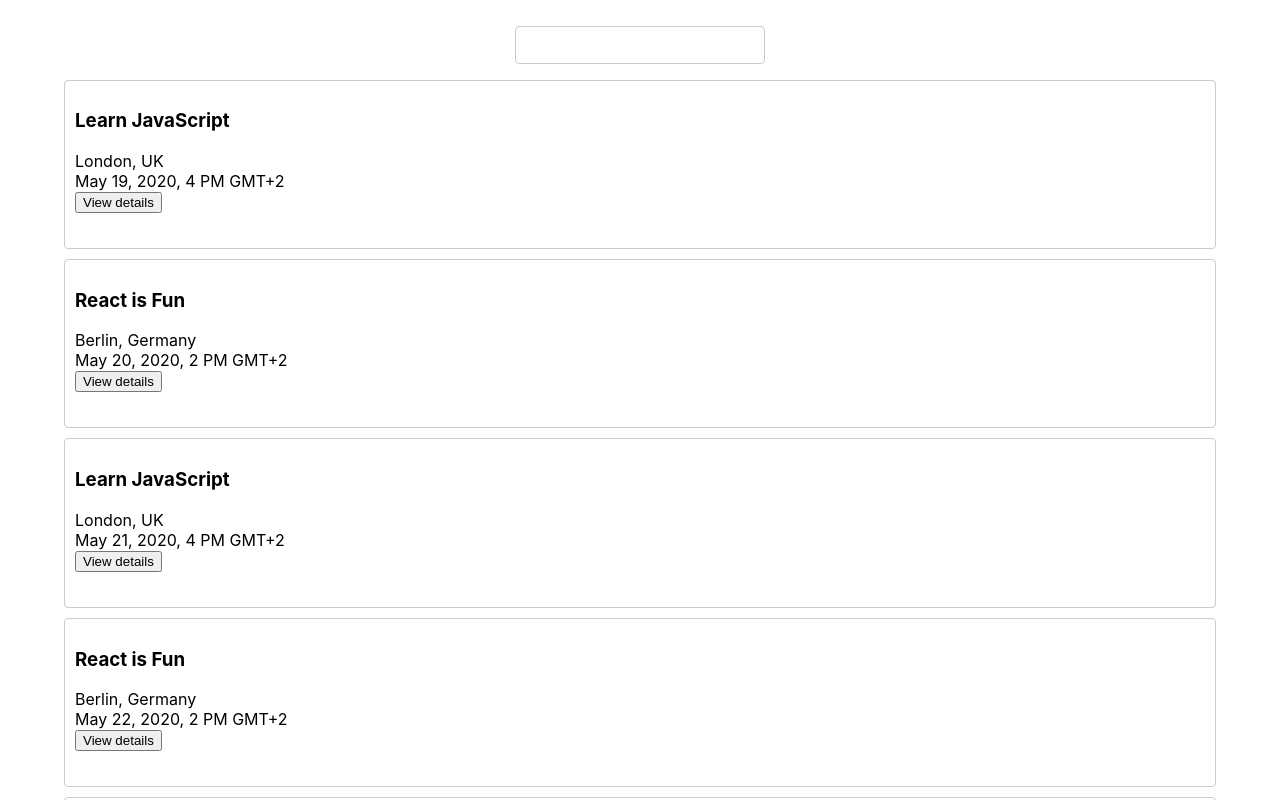
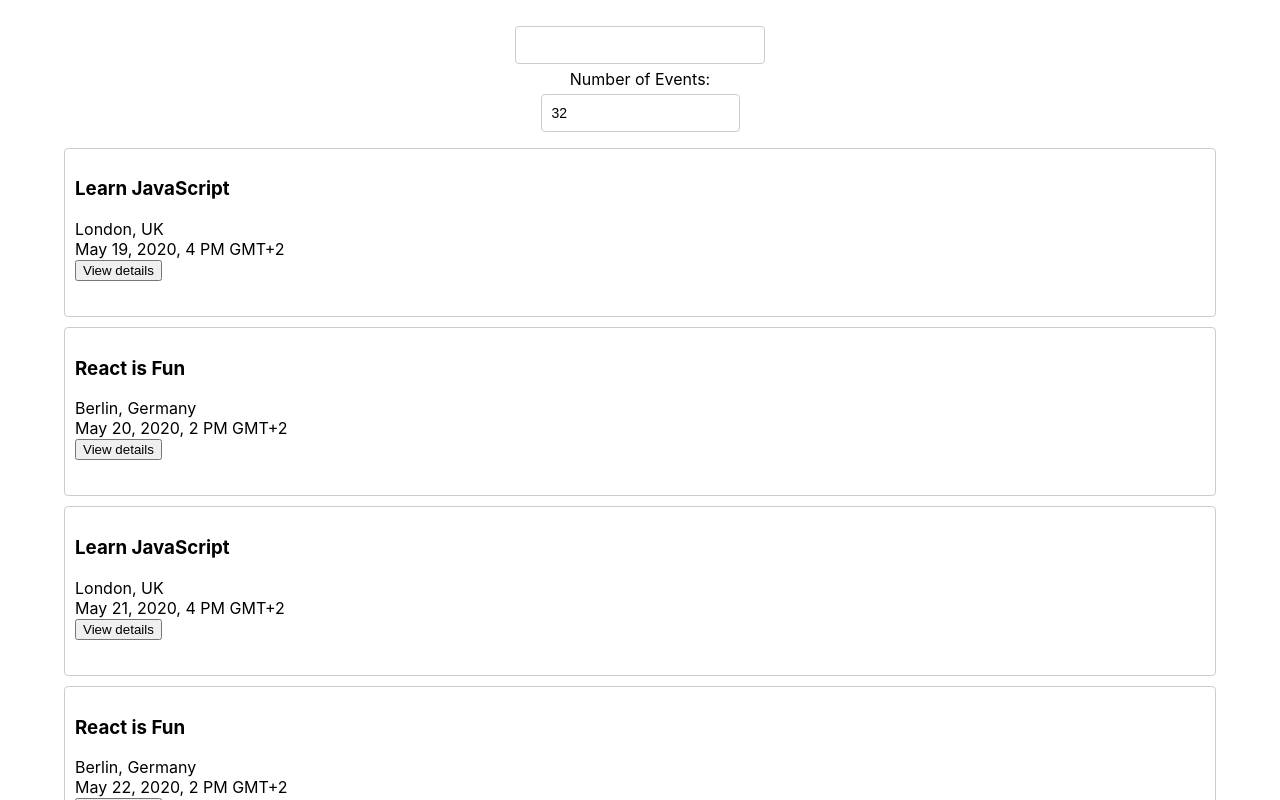
Before and after one commit to elzneik/meet, a React (Create React App) app: page / in a window 1280 px wide. Shown: the top 800 px of the page. Built offline with nearby package versions, Linux system fonts and the light colour scheme.

Commit message:
update app.js updateEvents

```diff
--- a/src/App.js
+++ b/src/App.js
@@ -15,16 +15,27 @@ class App extends Component {
   state = {
     events: [],
     locations: [],
-    NumberOfEvents: 32
+    numberOfEvents: 32,
+    locationSelected: "all"
   }
 
-  updateEvents = (location) => {
+  updateEvents = (location, eventCount) => {
+    if (eventCount === undefined) {
+        eventCount = this.state.numberOfEvents;
+    } else (
+      this.setState({numberOfEvents: eventCount})
+    )
+    if (location === undefined) {
+        location = this.state.locationSelected;
+    }
     getEvents().then((events) => {
-      const locationEvents = (location === 'all') ?
-      events :
-      events.filter((event) => event.location === location);
+      const locationEvents = (location === 'all')
+        ? events :
+        events.filter((event) => event.location === location);
       this.setState({
-        events: locationEvents
+        events: locationEvents.slice(0, eventCount),
+        numberOfEvents: eventCount,
+        locationSelected: location,
       });
     });
   }
@@ -33,7 +44,10 @@ class App extends Component {
     this.mounted = true;
     getEvents().then((events) => {
       if (this.mounted) {
-        this.setState({ events, locations: extractLocations(events) });
+        this.setState({
+          events: events.slice(0, this.state.numberOfEvents),
+          locations: extractLocations(events)
+        });
       }
     });
   }
@@ -43,14 +57,20 @@ class App extends Component {
   }
 
   render() {
+    let { locations, numberOfEvents, events } = this.state;
     return (
       <div className="App">
-        <CitySearch locations={this.state.locations}/>
+        <CitySearch updateEvents={this.updateEvents} locations={locations} />
+        <NumberOfEvents numberOfEvents={numberOfEvents} updateEvents={this.updateEvents} />
         <EventList events={this.state.events}/>
-        <NumberOfEvents updateEvents={this.state.updateEvents}/>
       </div>
     );
   }
 }
 
+/*
+<CitySearch locations={this.state.locations}/>
+<NumberOfEvents updateEvents={this.state.updateEvents}/>
+*/
+
 export default App;
```
